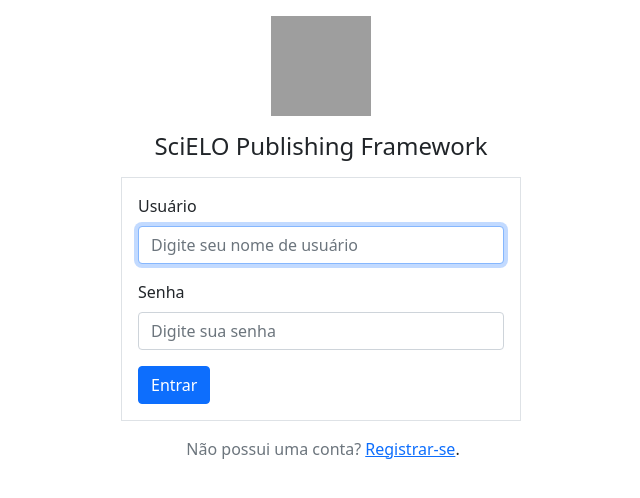
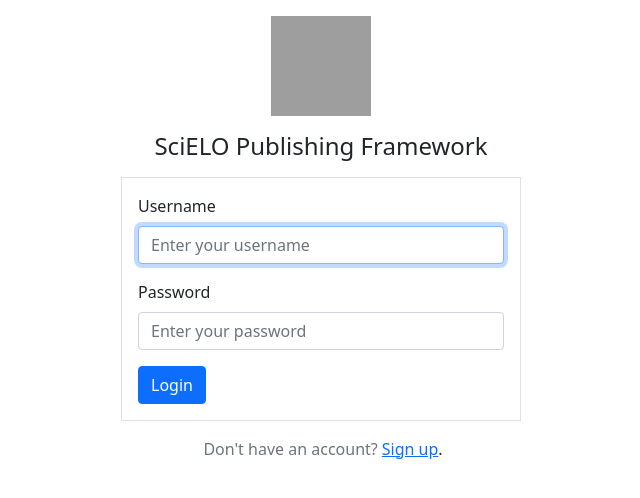
Before and after one commit to scieloorg/kernel_to_webiste, a Django app: page /login/ in a window 1280 px wide. Shown: the part 65-563 px from the top of the page, without its empty margins (319-959 px from the left). Run offline with Django 3.2, Linux system fonts and the light colour scheme; some libraries are stand-ins or nearby versions; grey boxes are pictures that could not be loaded.

Commit message:
adiciona tradução ao template login

```diff
--- a/spf/core/templates/login.html
+++ b/spf/core/templates/login.html
@@ -1,9 +1,10 @@
 {% extends "base.html" %}
+{% load i18n %}
 
 {% load static %}
 
 {% block title %}
-SciELO Publishing Framework - Entrar
+SciELO Publishing Framework - {% trans 'Login' %}
 {% endblock %}
 
 {% block content %}
@@ -14,14 +15,14 @@ SciELO Publishing Framework - Entrar
 <form class="border my-3 p-3 form-user" method="post" action="">
     {% csrf_token %}
     <div class="mb-3">
-        <label for="id_username" class="form-label">Usuário</label>
-        <input type="text" name="username" autofocus id="id_username" required class="form-control" placeholder="Digite seu nome de usuário">
+        <label for="id_username" class="form-label">{% trans 'Username' %}</label>
+        <input type="text" name="username" autofocus id="id_username" required class="form-control" placeholder="{% trans 'Enter your username'%}">
     </div>
     <div class="mb-3">
-        <label for="id_password" class="form-label">Senha</label>
-        <input type="password" name="password" id="id_password" required class="form-control" placeholder="Digite sua senha">
+        <label for="id_password" class="form-label">{% trans 'Password' %}</label>
+        <input type="password" name="password" id="id_password" required class="form-control" placeholder="{% trans 'Enter your password' %}">
     </div>
-    <button type="submit" class="btn btn-primary">Entrar</button>
+    <button type="submit" class="btn btn-primary">{% trans 'Login' %}</button>
 </form>
 {% for message in messages %}
 <div class="d-flex justify-content-center">
@@ -30,5 +31,5 @@ SciELO Publishing Framework - Entrar
     </div>
 </div>
 {% endfor %}
-<div class="d-flex justify-content-center"><p class="text-muted px-1">Não possui uma conta?</p><a class="link-primary" href="{% url 'register' %}"> Registrar-se</a>.</div>
+<div class="d-flex justify-content-center"><p class="text-muted px-1">{% trans "Don't have an account" %}?</p><a class="link-primary" href="{% url 'register' %}"> {% trans 'Sign up' %}</a>.</div>
 {% endblock %}
```
